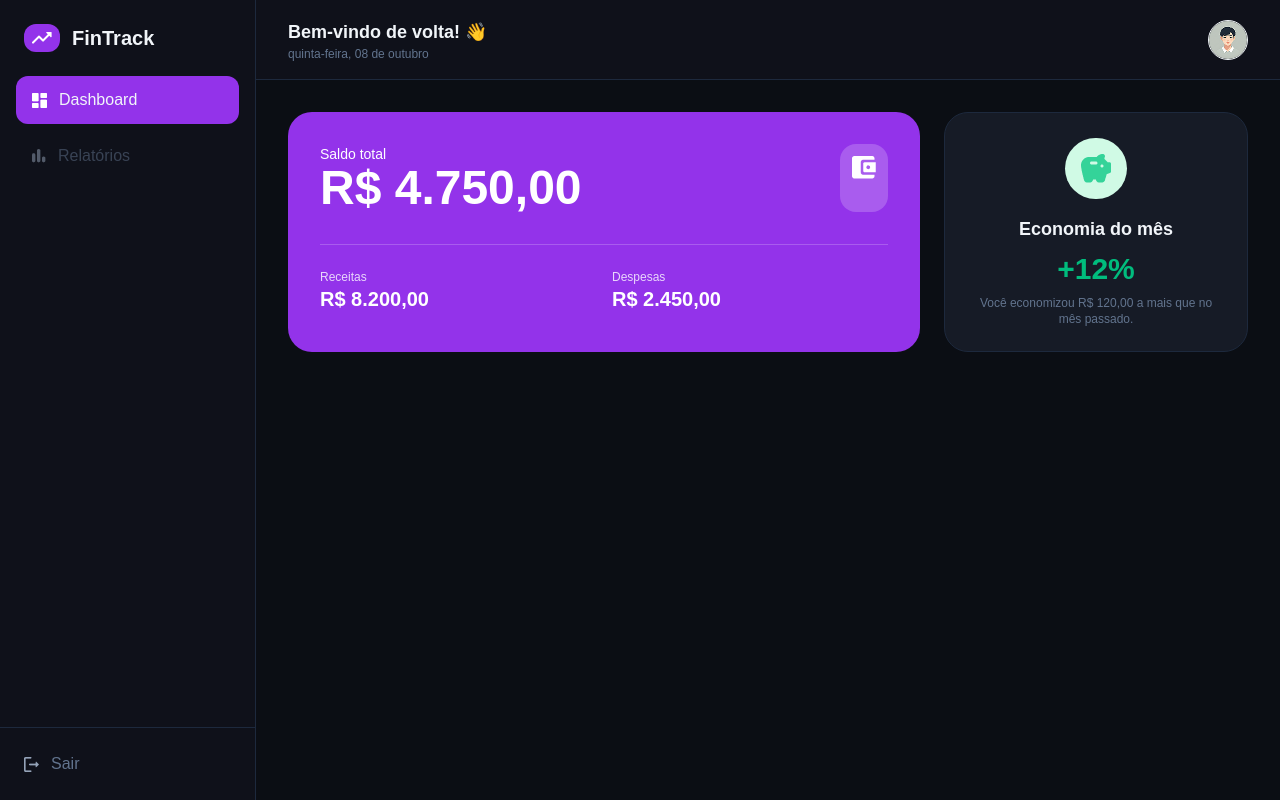
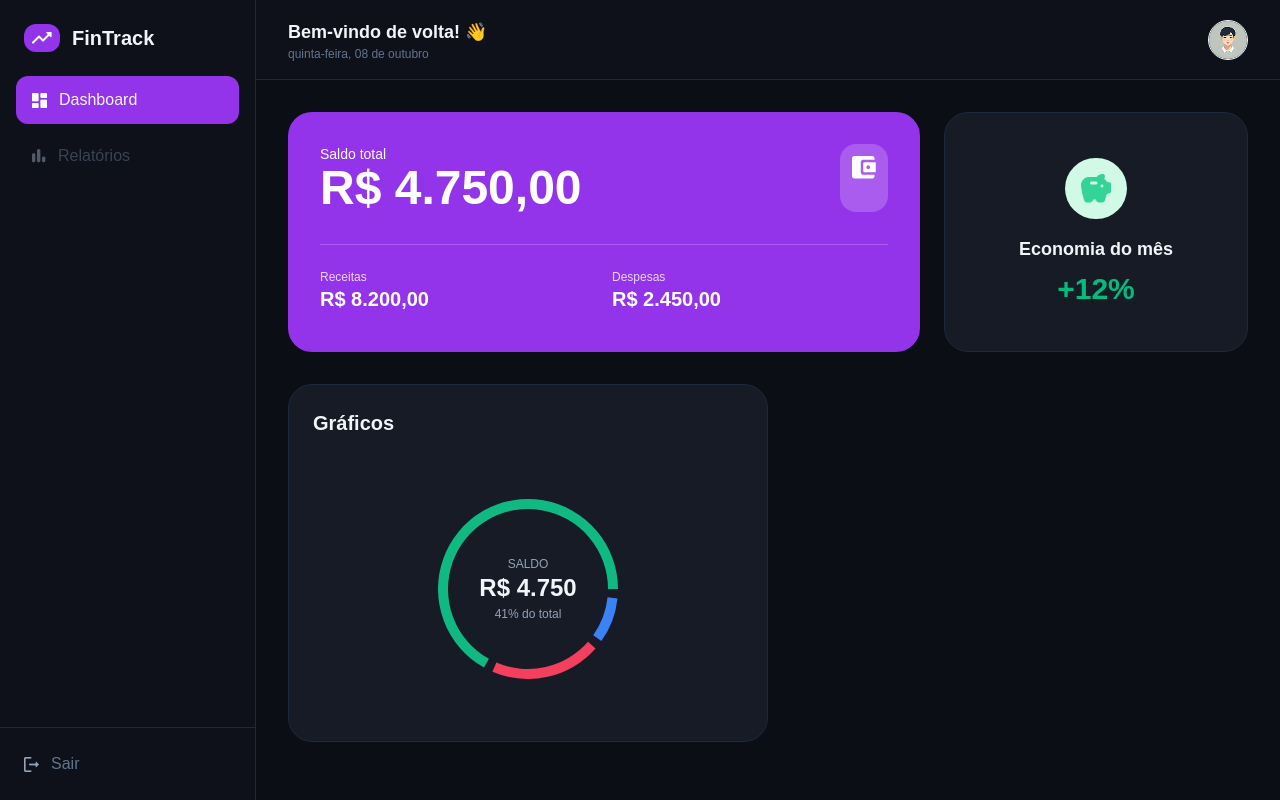
Before and after one commit to Dev-em-Dobro/fintrackAI, a Next.js app: page / in a window 1280 px wide. Built offline with nearby package versions, Linux system fonts and the light colour scheme.

Commit message:
feat: estruturando o componente de grafico (UI com Recharts)

```diff
--- a/src/app/page.tsx
+++ b/src/app/page.tsx
@@ -1,6 +1,7 @@
 import Sidebar from "@/src/components/sidebar";
 import Header from "@/src/components/header";
 import BalanceCard from "@/src/components/balance-card";
+import ChartCard from "@/src/components/chart-card";
 
 import PigIcon from "@/src/assets/pig-icon.png";
 import Image from "next/image";
@@ -29,9 +30,17 @@ export default function Home() {
               </div>
               <h4 className="text-lg font-bold">Economia do mês</h4>
               <p className="text-3xl font-bold text-emerald-500 mt-2">+12%</p>
-              <p className="text-xs text-slate-500 mt-2 text-center">
-                Você economizou R$ 120,00 a mais que no mês passado.
-              </p>
+            </div>
+          </section>
+
+          <section className="flex w-full gap-8">
+            <div className="w-1/2">
+              <ChartCard
+                depositsTotal={data.depositsTotal}
+                expensesTotal={data.expensesTotal}
+                investmentsTotal={data.investmentsTotal}
+                balance={data.balance}
+              />
             </div>
           </section>
         </div>
--- /dev/null
+++ b/src/components/chart-card.tsx
@@ -0,0 +1,29 @@
+import { DonutChart } from "./donut-chart";
+
+interface ChartCardProps {
+  depositsTotal: number;
+  expensesTotal: number;
+  investmentsTotal: number;
+  balance: number;
+}
+
+export default function ChartCard({
+  depositsTotal,
+  expensesTotal,
+  investmentsTotal,
+  balance,
+}: ChartCardProps) {
+  return (
+    <div className="bg-[#161b26] p-6 rounded-3xl border border-[#1d293d]">
+      <h3 className="text-xl font-bold mb-6">Gráficos</h3>
+      <div className="flex justify-center">
+        <DonutChart
+          depositsTotal={depositsTotal}
+          expensesTotal={expensesTotal}
+          investmentsTotal={investmentsTotal}
+          balance={balance}
+        />
+      </div>
+    </div>
+  );
+}
--- /dev/null
+++ b/src/components/donut-chart.tsx
@@ -0,0 +1,80 @@
+"use client";
+
+import {
+  PieChart,
+  Pie,
+  Cell,
+  ResponsiveContainer,
+} from "recharts";
+
+const COLORS = ["#10B981", "#F43F5E", "#3B82F6"]; // Ganhos, Gastos, Invest.
+
+export interface DonutChartProps {
+  depositsTotal: number;
+  expensesTotal: number;
+  investmentsTotal: number;
+  balance: number;
+}
+
+export function DonutChart({
+  depositsTotal,
+  expensesTotal,
+  investmentsTotal,
+  balance,
+}: DonutChartProps) {
+  const data = [
+    { name: "Ganhos", value: Math.round(depositsTotal * 100) / 100 },
+    { name: "Gastos", value: Math.round(expensesTotal * 100) / 100 },
+    { name: "Invest.", value: Math.round(investmentsTotal * 100) / 100 },
+  ].filter((item) => item.value > 0);
+
+  const total = depositsTotal + expensesTotal + investmentsTotal;
+  const balancePercent =
+    total > 0 ? Math.round((balance / total) * 100) : 0;
+
+  if (data.length === 0) {
+    return (
+      <div className="relative w-full h-64 flex flex-col items-center justify-center text-muted-foreground">
+        <span className="text-sm">Nenhuma transação neste mês</span>
+      </div>
+    );
+  }
+
+  return (
+    <div className="relative w-full h-64">
+      <ResponsiveContainer width="100%" height="100%">
+        <PieChart>
+          <Pie
+            data={data}
+            dataKey="value"
+            nameKey="name"
+            innerRadius={80}
+            outerRadius={90}
+            paddingAngle={data.length > 1 ? 6 : 0}
+            stroke="none"
+          >
+            {data.map((_, index) => (
+              <Cell key={index} fill={COLORS[index]} />
+            ))}
+          </Pie>
+        </PieChart>
+      </ResponsiveContainer>
+
+      <div className="absolute inset-0 flex flex-col items-center justify-center pointer-events-none">
+        <span className="text-xs text-muted-foreground">SALDO</span>
+        <span className="text-2xl font-bold">
+          {balance.toLocaleString("pt-BR", {
+            style: "currency",
+            currency: "BRL",
+            maximumFractionDigits: 0,
+          })}
+        </span>
+        {total > 0 && (
+          <span className="text-xs text-muted-foreground mt-0.5">
+            {balancePercent}% do total
+          </span>
+        )}
+      </div>
+    </div>
+  );
+}
```
